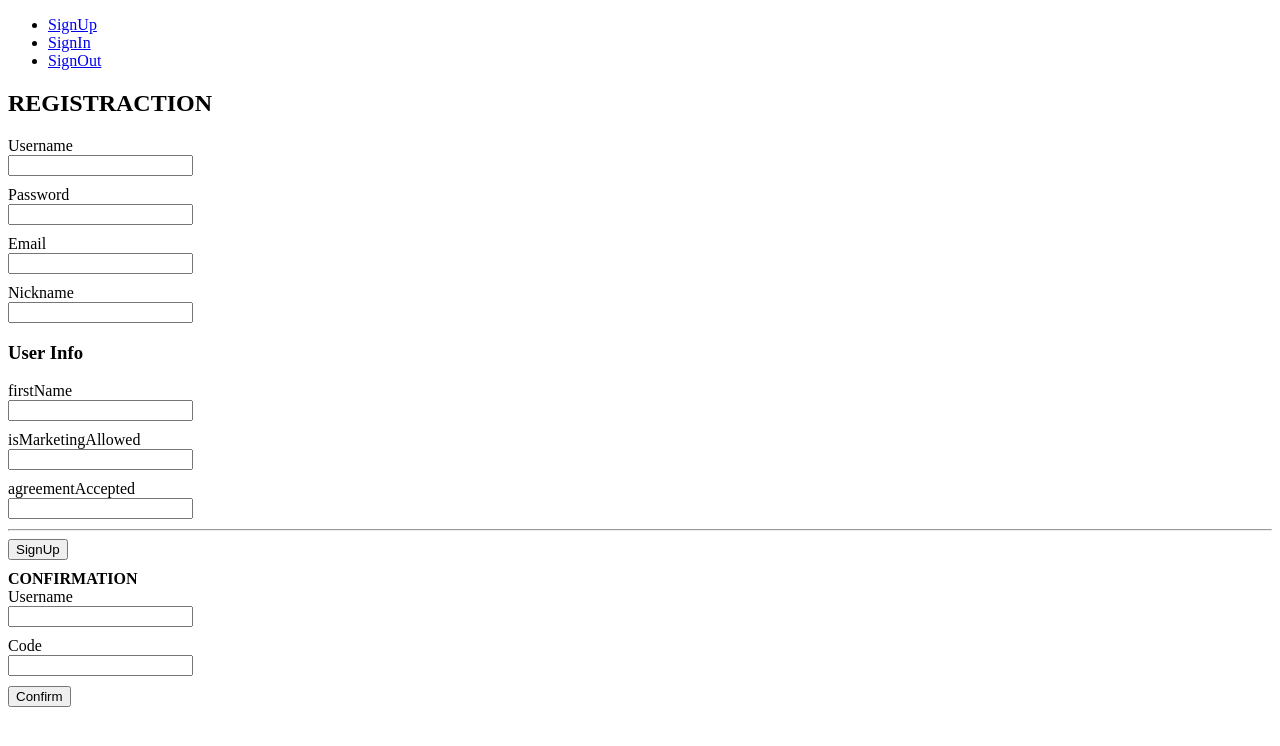
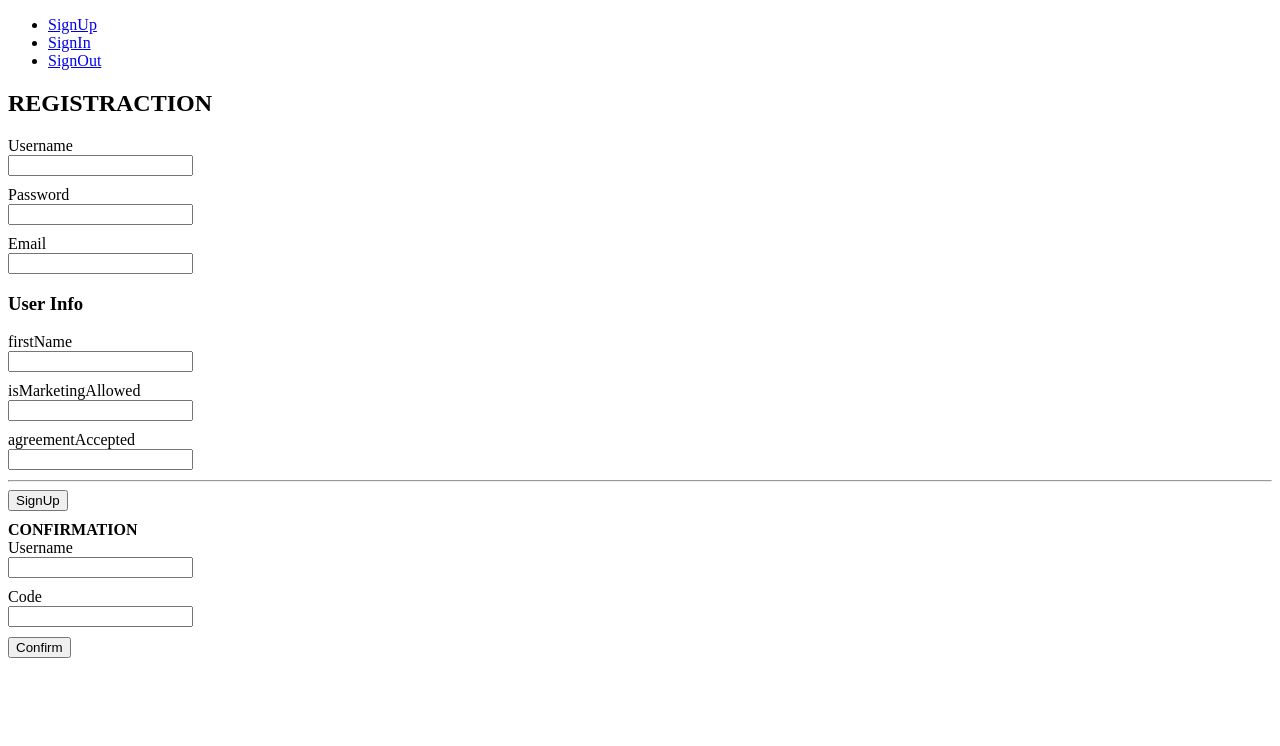
Before and after one commit to mshautsou2/amplify-auth-frontend, a React (Create React App) app: page /signUp in a window 1280 px wide. Shown: the top 746 px of the page. Built offline with nearby package versions, Linux system fonts and the light colour scheme; what aws-amplify would draw is missing.

Commit message:
fix: remove nickname field

```diff
--- a/src/features/authentication/SignUp/SignUp.jsx
+++ b/src/features/authentication/SignUp/SignUp.jsx
@@ -3,7 +3,7 @@ import React, { useState } from 'react';
 import { Input } from '../../shared/Input';
 import { SingUpConfirmation } from '../SignUpConfirmation/SignUpConfirmation';
 
-async function signUp({ username, password, email, nickname, name, firstName, isMarketingAllowed, setAgreementAccepted }) {
+async function signUp({ username, password, email, name, firstName, isMarketingAllowed, setAgreementAccepted }) {
     try {
         const result = await Auth.signUp({
             username,
@@ -14,7 +14,6 @@ async function signUp({ username, password, email, nickname, name, firstName, is
                 // name,
                 'custom:isMarketingAllowed': isMarketingAllowed,
                 'custom:agreementAccepted': setAgreementAccepted,
-                nickname,
                 // firstName:
             }
         });
@@ -34,7 +33,6 @@ export const SingUp = (props) => {
     const [username, setUsername] = useState('')
     const [password, setPassword] = useState('')
     const [email, setEmail] = useState('')
-    const [nickname, setNickname] = useState('')
 
 
     return (
@@ -44,13 +42,12 @@ export const SingUp = (props) => {
                 <Input name={'Username'} value={username} setValue={setUsername} />
                 <Input name={'Password'} value={password} setValue={setPassword} />
                 <Input name={'Email'} value={email} setValue={setEmail} />
-                <Input name={'Nickname'} value={nickname} setValue={setNickname} />
                 <h3>User Info</h3>
                 <Input name={'firstName'} value={firstName} setValue={setFirstName} />
                 <Input name={'isMarketingAllowed'} value={isMarketingAllowed} setValue={setMarketingAllowed} />
                 <Input name={'agreementAccepted'} value={agreementAccepted} setValue={setAgreementAccepted} />
                 <hr />
-                <button onClick={() => signUp({ username, password, nickname, email, firstName, isMarketingAllowed, agreementAccepted })}>SignUp</button>
+                <button onClick={() => signUp({ username, password, email, firstName, isMarketingAllowed, agreementAccepted })}>SignUp</button>
             </div>
             <SingUpConfirmation />
         </>
```
